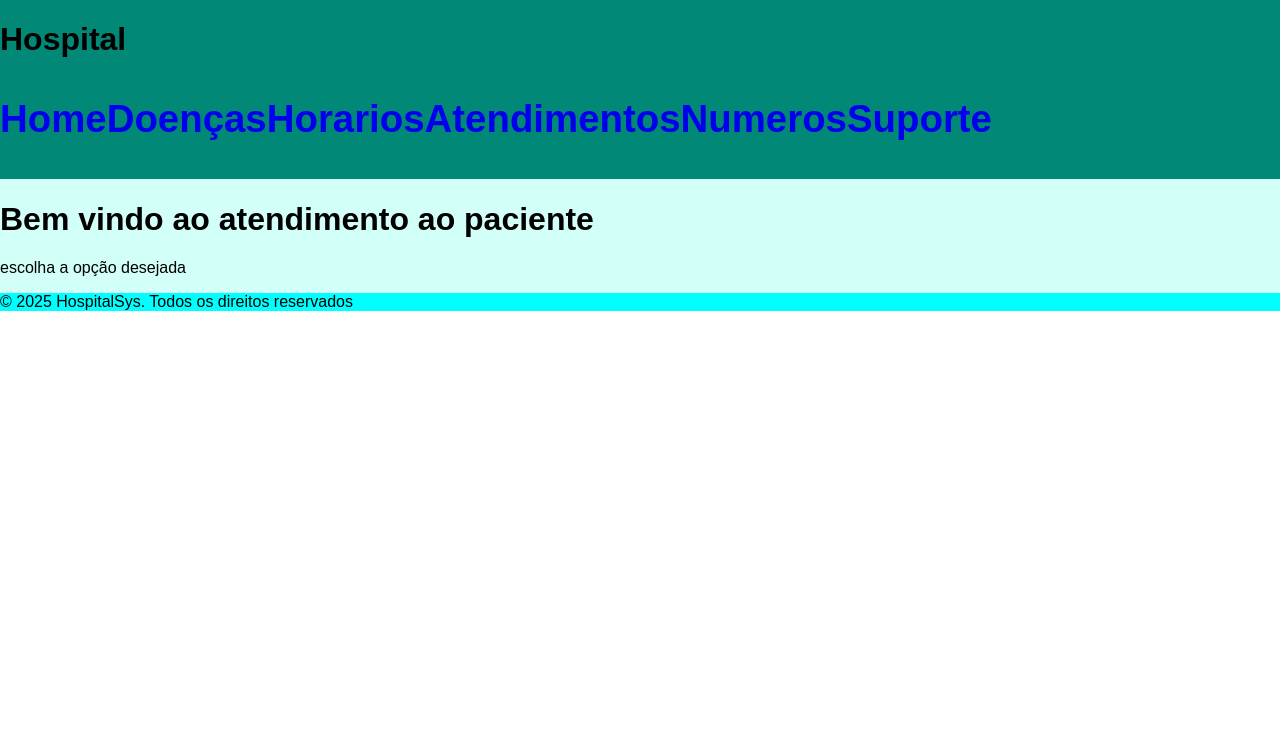
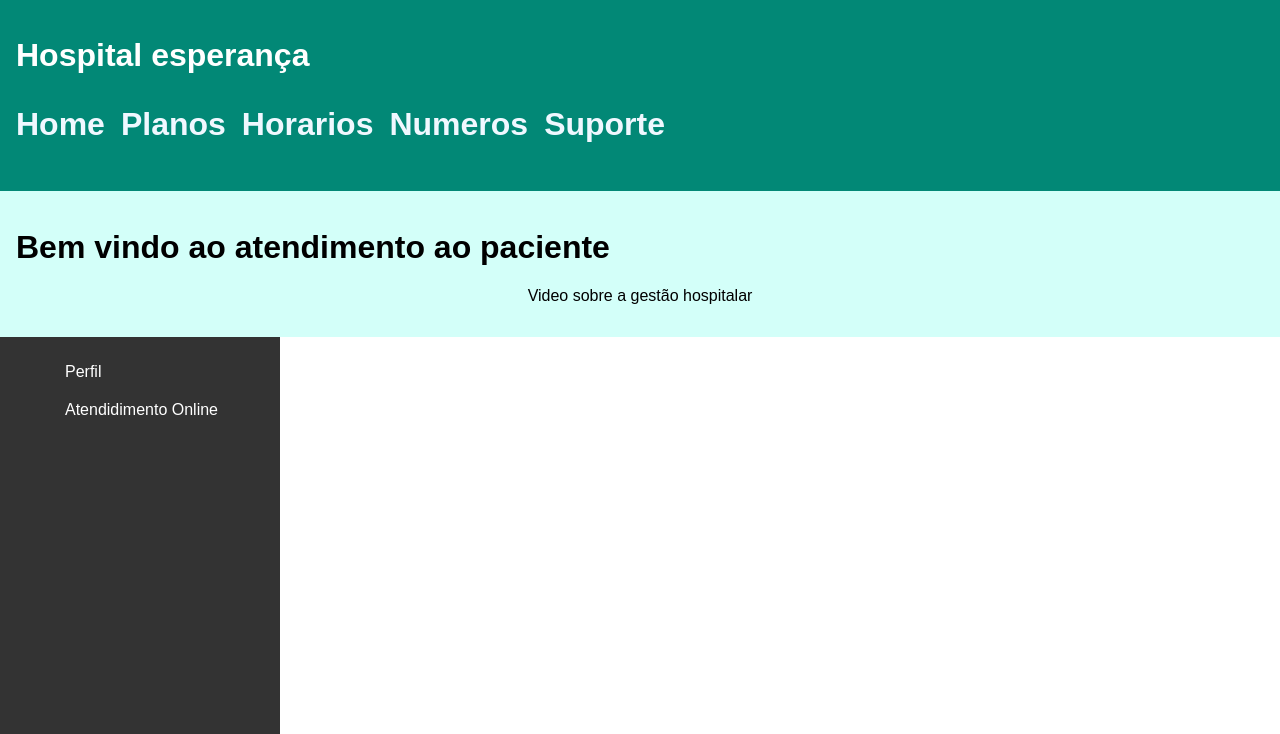
Before and after one commit to gustavokury10545/html-avancado, a plain HTML site: page html-semantico/atividade-de-aula-FAÇA-TUDO-JUNTO/index.html in a window 1280 px wide. Shown: the top 734 px of the page. Drawn offline with Linux system fonts and the light colour scheme.

Commit message:
tentativa falha infelizmente

```diff
--- a/html-semantico/atividade-de-aula-FAÇA-TUDO-JUNTO/index.html
+++ b/html-semantico/atividade-de-aula-FAÇA-TUDO-JUNTO/index.html
@@ -8,13 +8,12 @@
 </head>
 <body>
     <header>
-        <h1>Hospital
+        <h1>Hospital esperança
             <nav>
                 <ul>
                     <li><a href="/home.html">Home</a></li>
-                    <li><a href="doenças.html">Doenças</a></li>
+                    <li><a href="planos.html">Planos</a></li>
                     <li><a href="horarios.html">Horarios</a></li>
-                    <li><a href="atendimentos.html">Atendimentos</a></li>
                     <li><a href="numeros.html">Numeros</a></li>
                     <li><a href="suporte.html">Suporte</a></li>
                 </ul>
@@ -23,11 +22,33 @@
     </header>
     <main>
         <H1>Bem vindo ao atendimento ao paciente</H1>
-        <p>escolha a opção desejada</p>
+        <p>Video sobre a gestão hospitalar</p>
     </main>
 
-    <aside></aside>
+    <aside class="sidebar-direita">
+        <ul>
+            <li>Perfil
+                <ul>
+                    <li>Registro</li>
+                    <li>Receitas ONLINE</li>
+                    <li>Carteira de Vacinação</li>
+                </ul>
+            </li>
+            <li>Atendidimento Online
+                <ul>
+                    <li>Pronto socorro</li>
+                    <li>Agendamento</li>
+                </ul>
 
+
+            </li>
+        </ul>
+    </aside>
+
+   <video class="video" controls>
+    <source src="https://www.youtube.com/watch?v=m1P2e7EghWE&t=36s" type="video/mp4">
+
+  </video>
     <footer>
         &copy; 2025 HospitalSys. Todos os direitos reservados
     </footer>
--- a/html-semantico/atividade-de-aula-FAÇA-TUDO-JUNTO/style.css
+++ b/html-semantico/atividade-de-aula-FAÇA-TUDO-JUNTO/style.css
@@ -9,33 +9,76 @@ body{
 
 header{
     background-color: rgb(2, 136, 118);
-    color:rgb(255, 255, 255)
+    color:rgb(255, 255, 255);
     padding: 1rem;
 
 }
 
 nav{
-
+    margin-top: 0.5rem;
 }
 
 nav ul{
 display: flex;
 list-style: none;
 padding: 0;
-font-size: larger;
+gap: 1rem;
 }
+nav a{
+    font-weight:bold ;
+    text-decoration: none;
+    color: aliceblue;
+
+}
+
+
 
 main{
     background-color: rgb(211, 255, 249);
+    padding: 1rem;
+    flex: 1;
 }
 
-nav a{
-    font-weight:bold ;
-    text-decoration: none;
 
+footer{
+    background-color: aqua;
+    padding: 1rem;
+    text-align: center;
+}
 
+.sidebar-direita ul ul {
+    padding-left: 16px;
+    max-height: 0px;
+    overflow: hidden;
+    opacity: 0;
+    transform: translateY(-10px);
+    transition: max-height 1s ease, opacity 1s ease, transform 1s ease;
 
 }
-footer{
-    background-color: aqua;
+.sidebar-direita ul ul li:hover{
+    background-color: #666;
 }
+
+.sidebar-direita ul li:hover > ul{
+    max-height: 500px;
+    opacity: 1;
+    transform: translateY(0px);
+}
+
+aside.sidebar-direita {
+    width: 250px;
+    height: 50vh;
+    background-color: #333;
+    color: #fff;
+    padding: 0 15px;
+}
+ul li {
+    list-style-type: none;
+
+}
+aside.sidebar-direita ul>li {
+    padding: 10px;
+}
+p{
+    text-align: center;
+}
```
